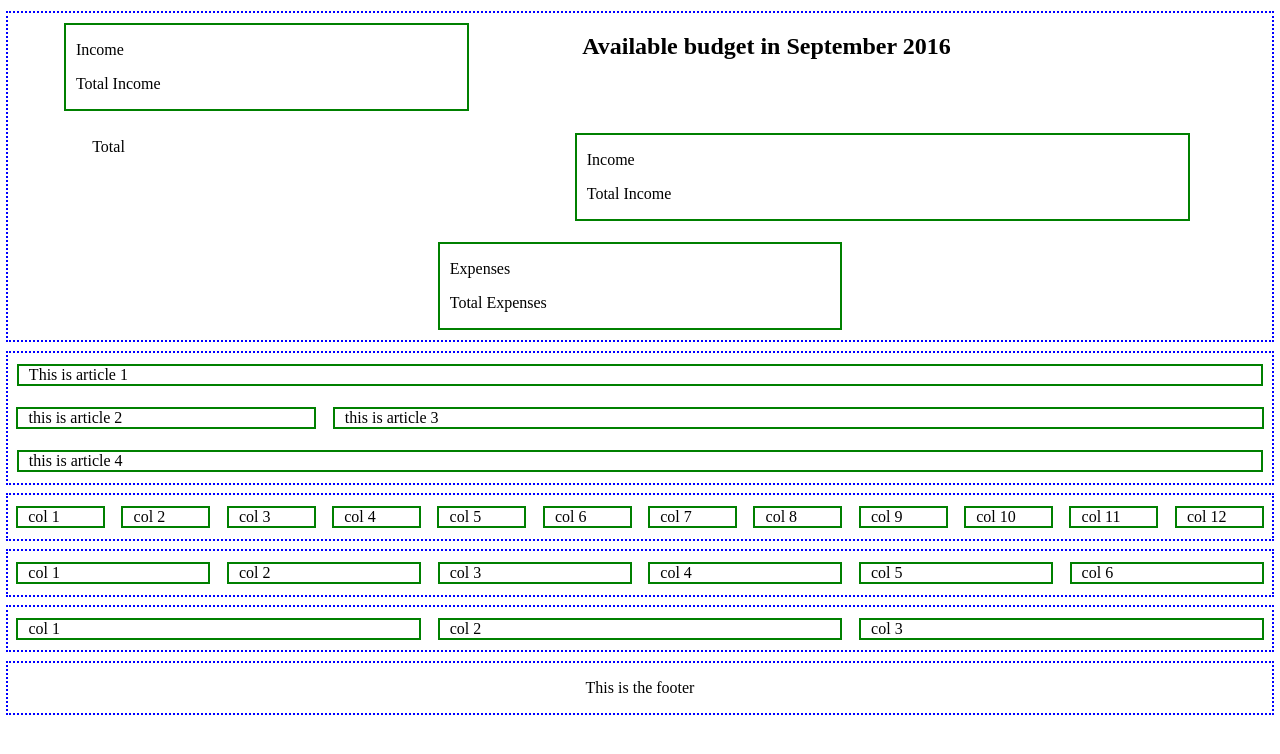
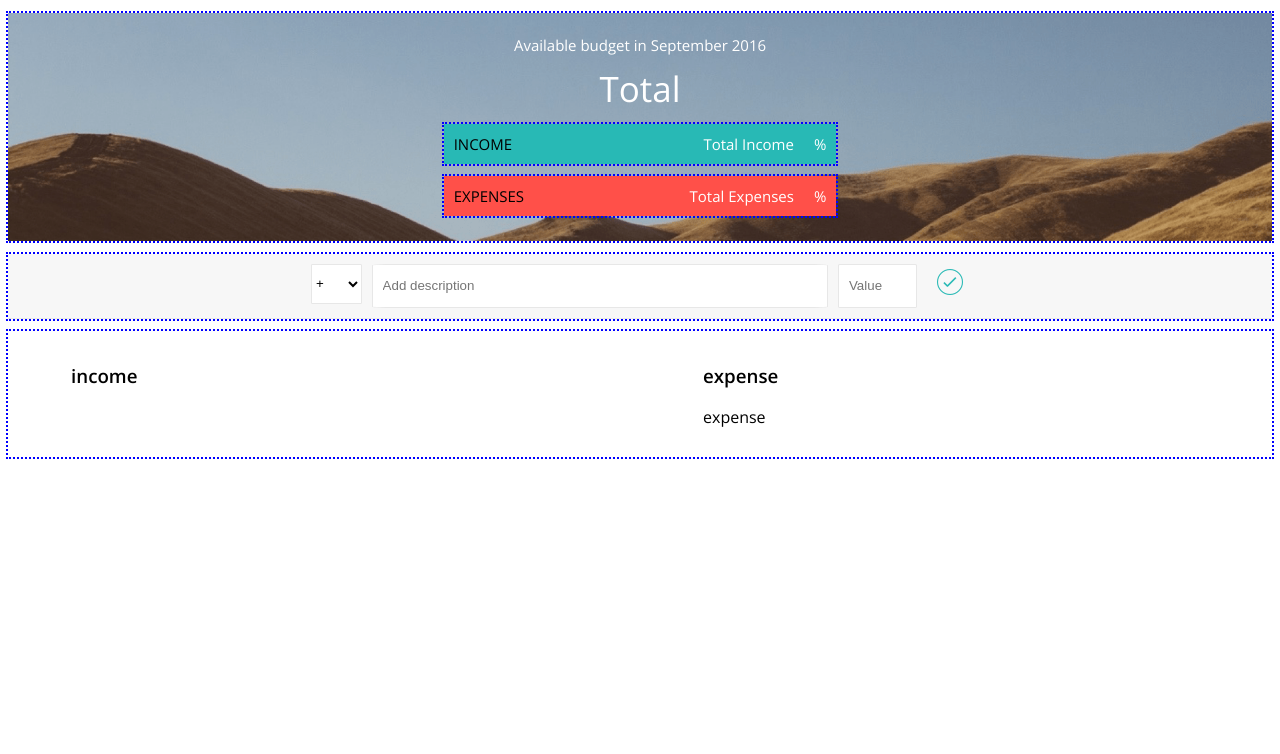
Before and after one commit to kennybecerra/BudgetApp, a plain HTML site: page index.html in a window 1280 px wide. Drawn offline with nearby package versions, Linux system fonts and the light colour scheme.

Commit message:
5_23_2018 - added more styles to the budgetApp

```diff
--- a/CSS/Style.css
+++ b/CSS/Style.css
@@ -1,19 +1,120 @@
 /* This will hold all styles that are specific for the Budget APP*/
 
-.outline-all {
-	outline: 2px solid blue;
-	align-items: center;
+
+/*  --------TOP  START  ------*/
+
+body {
+	font-family: Open Sans;
+	color: #000;
 }
 
-.outline-all > * {
+.outline {
+	outline: 2px dotted green;
 }
 
-.height-80 {
-	flex: 0 0 50%;
+.top {
+    background-image: url(../Images/back.png);
+		background-size: cover;
+		background-position: center;
+		color: #fff;
 }
 
-.mytotal {
+.budget {
+	min-width: 300px;
+}
+.title {
+	font-size: 15px;
+  text-align: center;
+	margin-top: 10px;
+	margin-bottom: 10px;
+
+}
+
+.total {
+	font-size: 35px;
+  text-align: center;
+	margin-top: 10px;
+	margin-bottom: 10px;
+}
+
+.income-show {
+	background-color: #28B9B5;
+}
+.expenses-show {
+	background-color: #FF5049;
+}
+
+.income-show,
+.expenses-show {
+	font-size: 15px;
+	margin: 3% 1%;
+	justify-content: flex-end;
+	align-items: center;
+	height: 40px;
+}
+
+.income-show > p,
+.expenses-show > p {
+	padding: 0px 10px;
+}
+
+.first {
+	margin-right: auto;
+	text-transform: uppercase;
+	color: #000;
+}
+
+/*  --------TOP  END  ------*/
+
+/* -------- MIDDLE START ------- */
+.middle {
+	padding: 10px 0;
+  border-bottom: 1px solid #e7e7e7;
+  background-color: #f7f7f7;
+	justify-content: center;
+}
+
+
+
+.middle > * {
+	border: 1px solid #e7e7e7;
+	background-color: #fff;
+	height: 40px;
+	text-align: left;
+	border-radius: 3%;
+	margin: 0 5px;
+	padding-left: 10px;
 	flex-grow: 0;
 	flex-shrink: 0;
-	flex-basis: 25%;
+
+
 }
+
+#mydropdown {
+	flex-basis: 4%;;
+	padding-left: 0;
+}
+
+.my-description {
+	flex-basis: 35%;
+	max-width: 600px;
+}
+
+.my-amount {
+	flex-basis: 15%;
+	max-width: 65px;
+}
+
+.add-button {
+	background: none;
+	border-radius: 0%;
+	border: none;
+}
+.add-button	i {
+	font-size: 32px;
+	color: #28B9B5;
+	cursor: pointer;
+}
+
+
+/* -------- MIDDLE END ------- */
--- a/CSS/flexboxgrid.css
+++ b/CSS/flexboxgrid.css
@@ -19,8 +19,8 @@
   -webkit-box-orient: horizontal;
   -webkit-box-direction: normal;
   flex-direction: row;
-  -ms-flex-wrap: wrap;
-  flex-wrap: wrap;
+  -ms-flex-wrap: nowrap;
+  flex-wrap: nowrap;
   margin-top: 1%;
   margin-bottom: 1%;
   justify-content: space-around;
@@ -71,11 +71,7 @@
 	-ms-flex: 0 0 auto;
 	-webkit-box-flex: 0;
 	flex: 0 0 auto;
-    padding-right: .8%;
-    padding-left: .8%;
-	margin-top: 1%;
-	margin-bottom: 1%;
-	outline: 2px dotted green;
+  margin: 1% .8%;
 }
 
 .col-xs {
@@ -288,11 +284,7 @@
     -ms-flex: 0 0 auto;
     -webkit-box-flex: 0;
     flex: 0 0 auto;
-    padding-right: .8%;
-    padding-left: .8%;
-	margin-top: 1%;
-	margin-bottom: 1%;
-	outline: 2px dotted green;
+  margin: 1% .8%;
   }
 
   .col-sm {
@@ -506,11 +498,7 @@
     -ms-flex: 0 0 auto;
     -webkit-box-flex: 0;
     flex: 0 0 auto;
-    padding-right: .8%;
-    padding-left: .8%;
-	margin-top: 1%;
-	margin-bottom: 1%;
-	outline: 2px dotted green;
+  margin: 1% .8%;
   }
 
   .col-md {
@@ -724,11 +712,8 @@
     -ms-flex: 0 0 auto;
     -webkit-box-flex: 0;
     flex: 0 0 auto;
-    padding-right: .8%;
-    padding-left: .8%;
-	outline: 2px solid green;
-	margin-top: 1%;
-	margin-bottom: 1%;
+  margin: 1% .8%;
+
   }
 
   .col-lg {
--- a/index.html
+++ b/index.html
@@ -1,6 +1,10 @@
 <!DOCTYPE html>
-<html>
+<html lang="en">
+
 	<head>
+		<meta charset="UTF-8">
+		<link href="https://fonts.googleapis.com/css?family=Open+Sans:100,300,400,600" rel="stylesheet" type="text/css">
+		<link href="http://code.ionicframework.com/ionicons/2.0.1/css/ionicons.min.css" rel="stylesheet" type="text/css">
 		<link rel="stylesheet" type="text/css" href="CSS/flexboxgrid.css">
 		<link rel="stylesheet" type="text/css" href="CSS/Style.css">
 		<meta name="viewport" content="width=device-width, initial-scale=1.0">
@@ -9,68 +13,46 @@
 
 	<body>
 
-<section class="row">
-	<div class="col-xs-4 col-sm-4 col-md-4 col-lg-4 ">
-		<div>
+		<section class="row top">
+			<div class="col-xs-4 col-sm-4 col-md-4 col-lg-4 budget">
+				<p class="title">Available budget in September 2016</p>
+				<p class="total">Total</p>
+				<div class="row income-show">
+					<p class="first">Income</p>
+					<p>Total Income</p>
+					<p>%</p>
+				</div>
+				<div class="row expenses-show">
+					<p class="first">Expenses</p>
+					<p>Total Expenses</p>
+					<p>%</p>
+				</div>
 
 			</div>
-		<p>Income</p>
-		<p>Total Income</p>
+		</section>
+
+		<section class="row middle">
+				<select name="dropdown" id="mydropdown">
+					<option value="plus" selected>+</option>
+					<option value="minus">-</option>
+				</select>
+				<input type="text" name="description" placeholder="Add description" class="my-description">
+				<input type="number" name="amount" placeholder="Value" min="0" class="my-amount">
+				<button class="add-button">
+					<i class="ion-ios-checkmark-outline"></i>
+				</button>
+		</section>
+
+		<section class="row bottom">
+			<div class="col-xs-5 col-sm-5 col-md-5 col-lg-5">
+				<h3>income</h3>
 			</div>
-
-	<h2 class="height-80">Available budget in September 2016</h2>
-	<p class="mytotal">Total</p>
-	<div class="col-xs-6 col-sm-6 col-md-6 col-lg-6">
-		<p>Income</p>
-		<p>Total Income</p>
+			<div class="col-xs-5 col-sm-5 col-md-5 col-lg-5">
+				<h3>expense</h3>
+				<p>expense</p>
 			</div>
-	<div class="col-xs-4 col-sm-4 col-md-4 col-lg-4">
-		<p>Expenses</p>
-		<p>Total Expenses</p>
-	</div>
-
-</section>
-<section class="row space">
-
-	<article class="col-xs-12 col-sm-12 col-md-12 col-lg-12">This is article 1</article>
-	<article class="col-xs-6 col-sm-6 col-md-3 col-lg-3">this is article 2</article>
-	<article class="col-xs-6 col-sm-6 col-md-9 col-lg-9">this is article 3</article>
-	<article class="col-xs-6 col-sm-6 col-md-12 col-lg-12">this is article 4</article>
-
-</section class="row">
-
-<section class="row">
-	<article class="col-xs-1 col-sm-1 col-md-1 col-lg-1">col 1</article>
-	<article class="col-xs-1 col-sm-1 col-md-1 col-lg-1">col 2</article>
-	<article class="col-xs-1 col-sm-1 col-md-1 col-lg-1">col 3</article>
-	<article class="col-xs-1 col-sm-1 col-md-1 col-lg-1">col 4</article>
-	<article class="col-xs-1 col-sm-1 col-md-1 col-lg-1">col 5</article>
-	<article class="col-xs-1 col-sm-1 col-md-1 col-lg-1">col 6</article>
-	<article class="col-xs-1 col-sm-1 col-md-1 col-lg-1">col 7</article>
-	<article class="col-xs-1 col-sm-1 col-md-1 col-lg-1">col 8</article>
-	<article class="col-xs-1 col-sm-1 col-md-1 col-lg-1">col 9</article>
-	<article class="col-xs-1 col-sm-1 col-md-1 col-lg-1">col 10</article>
-	<article class="col-xs-1 col-sm-1 col-md-1 col-lg-1">col 11</article>
-	<article class="col-xs-1 col-sm-1 col-md-1 col-lg-1">col 12</article>
-</section>
-<section class="row">
-	<article class="col-xs-2 col-sm-2 col-md-2 col-lg-2">col 1</article>
-	<article class="col-xs-2 col-sm-2 col-md-2 col-lg-2">col 2</article>
-	<article class="col-xs-2 col-sm-2 col-md-2 col-lg-2">col 3</article>
-	<article class="col-xs-2 col-sm-2 col-md-2 col-lg-2">col 4</article>
-	<article class="col-xs-2 col-sm-2 col-md-2 col-lg-2">col 5</article>
-	<article class="col-xs-2 col-sm-2 col-md-2 col-lg-2">col 6</article>
-</section>
-<section class="row">
-	<article class="col-xs-4 col-sm-4 col-md-4 col-lg-4">col 1</article>
-	<article class="col-xs-4 col-sm-4 col-md-4 col-lg-4">col 2</article>
-	<article class="col-xs-4 col-sm-4 col-md-4 col-lg-4">col 3</article>
 		</section>
 
 	</body>
 
-<footer class="row">
-<p>This is the footer</p>
-</footer>
-
 </html>
```
Also changed, not shown: Images/back.png (added), Images/landscape.jpg (added). Lines whose indentation alone changed are shown as unchanged.
